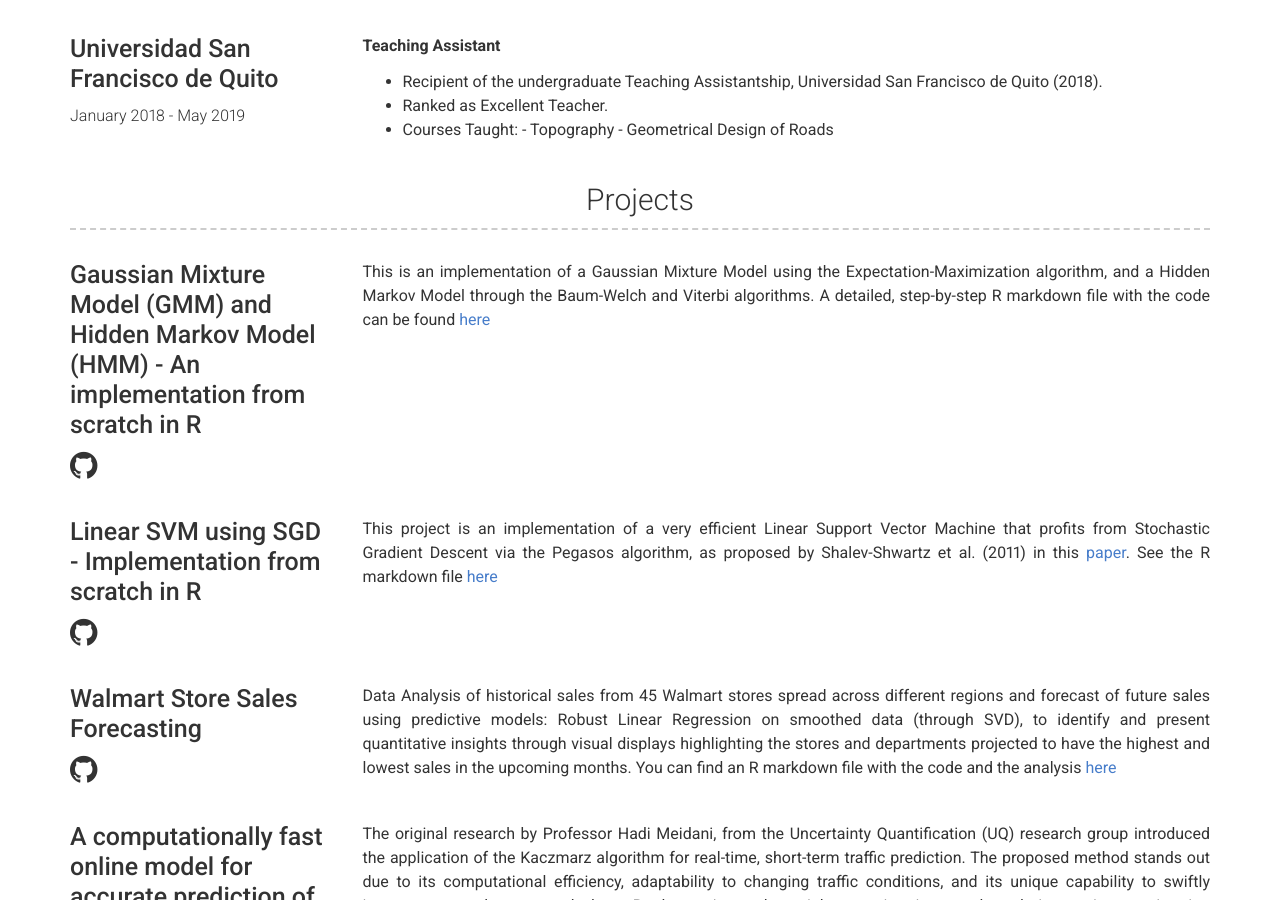
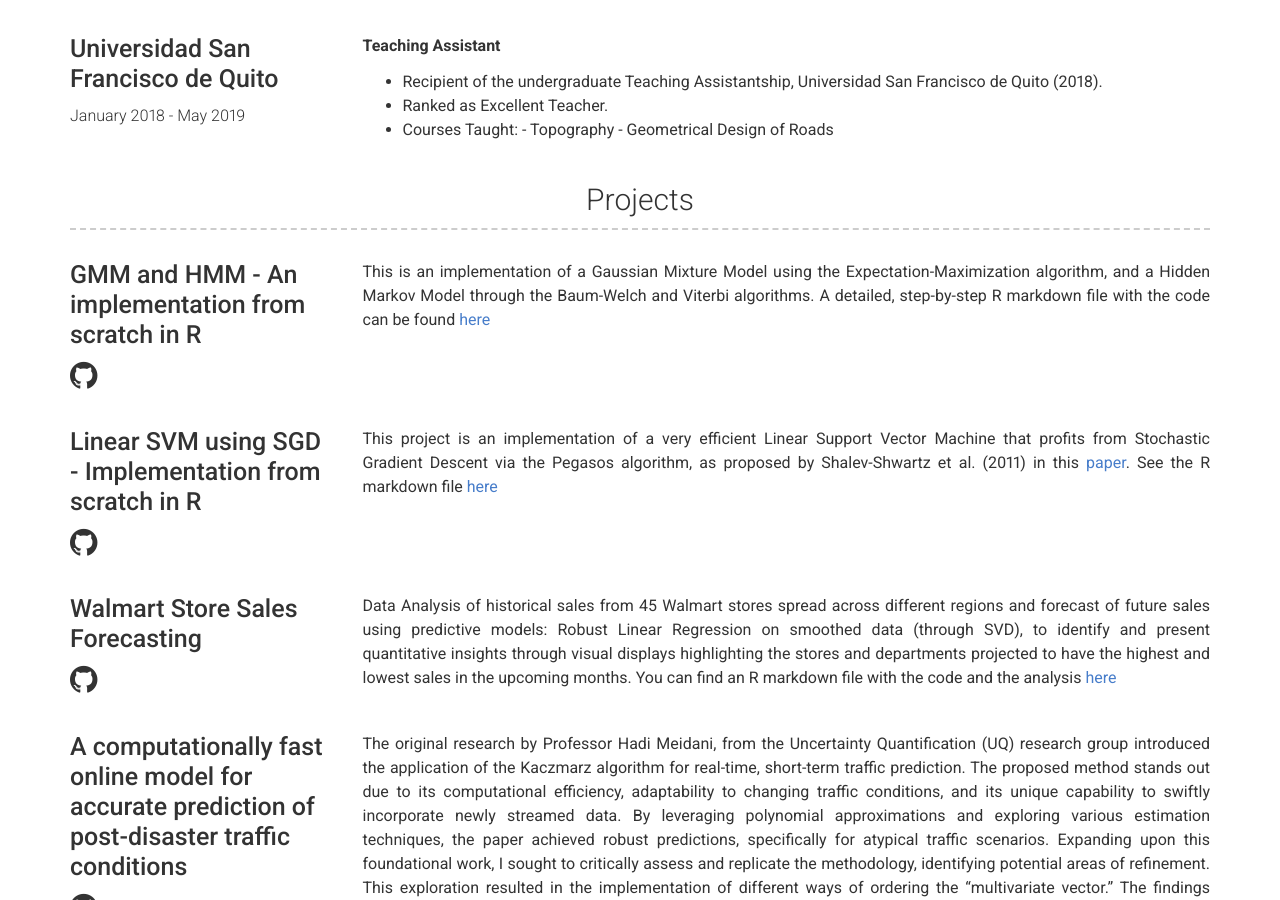
Before and after one commit to fsaudm/fsaudm.github.io, a Jekyll site: the page built from index.md, in a window 1280 px wide and 900 px high, scrolled down 2107 px. Built offline with Jekyll 4.4.1, drawn with Linux system fonts in a browser that asks for light colours.

Commit message:
Update projects.yml

```diff
--- a/_data/projects.yml
+++ b/_data/projects.yml
@@ -1,5 +1,5 @@
 # Project template
-- name: Gaussian Mixture Model (GMM) and Hidden Markov Model (HMM) - An implementation from scratch in R
+- name: GMM and HMM - An implementation from scratch in R
   #link: github.com/fsaudm
   github: fsaudm/statistical-learning/tree/main/Coding4
   description: | # This will include new lines to allow paragraphs
```
